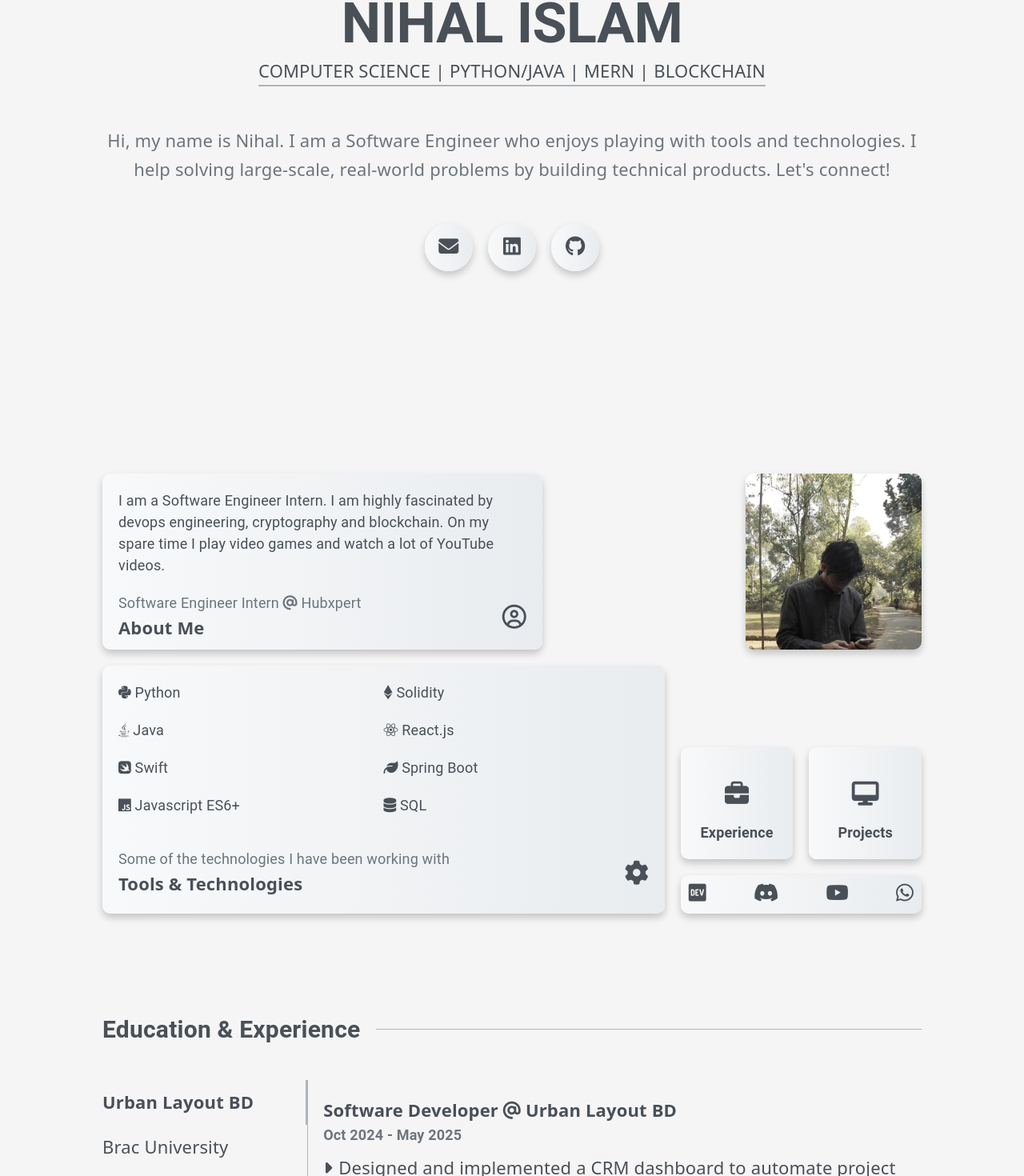
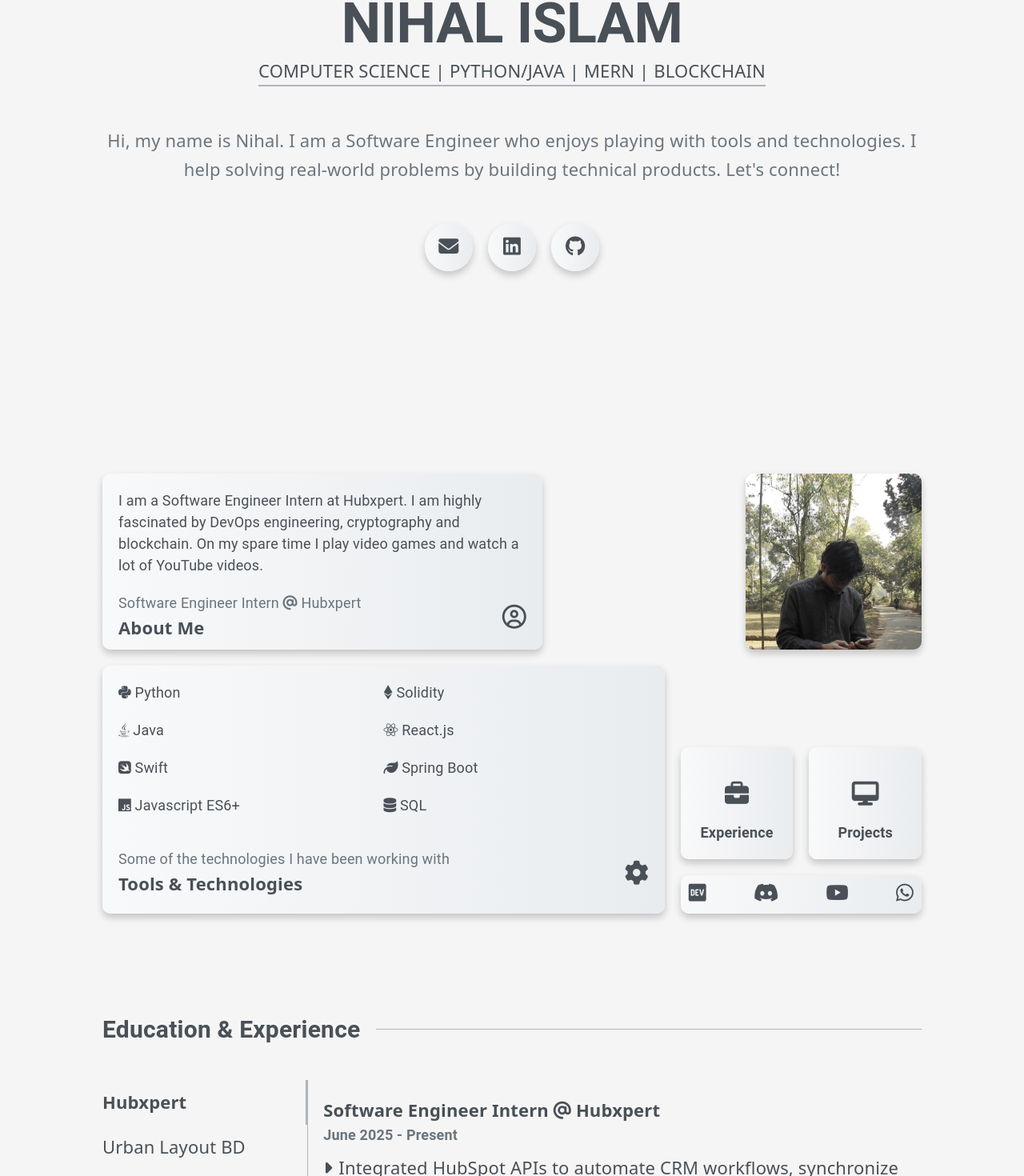
Before and after one commit to nihalislam01/Nihal, a React (Create React App) app: page / in a window 1280 px wide. Shown: the part 258-1728 px from the top of the page at 80% size. Built offline with nearby package versions, Linux system fonts and the light colour scheme.

Commit message:
version2.1: update content

```diff
--- a/src/components/About.js
+++ b/src/components/About.js
@@ -61,7 +61,7 @@ export default function About() {
             <div className="row-one">
                 <motion.div className="about-me-motion" initial="hidden" animate={isInView ? "visible" : "hidden"} variants={bottomSpringUp}>
                     <div className="crate about-me">
-                        <Typography>I am a Software Engineer Intern. I am highly fascinated by devops engineering, cryptography and blockchain. On my spare time I play video games and watch a lot of YouTube videos. </Typography>
+                        <Typography>I am a Software Engineer Intern at Hubxpert. I am highly fascinated by DevOps engineering, cryptography and blockchain. On my spare time I play video games and watch a lot of YouTube videos. </Typography>
 
                         <div className="d-flex justify-content-between align-items-center">
                             <article>
--- a/src/components/Experience.js
+++ b/src/components/Experience.js
@@ -9,8 +9,18 @@ import "../styles/Experience.css";
 
 const experience = [
     {
+        company: "Hubxpert",
+        position: "Software Engineer Intern",
+        duration: "June 2025 - Present",
+        website: "https://www.hubxpert.com",
+        achievements: [
+            "Integrated HubSpot APIs to automate CRM workflows, synchronize customer data, and reduce manual tasks.",
+            "Analyzed client needs during the discovery phase to plan and recommend efficient system architectures and data integration.",
+        ],
+    },
+    {
         company: "Urban Layout BD",
-        position: "Software Developer",
+        position: "Software Support",
         duration: "Oct 2024 - May 2025",
         website: "https://www.urbanlayoutbd.com",
         achievements: [
--- a/src/components/Intro.js
+++ b/src/components/Intro.js
@@ -35,7 +35,7 @@ export default function Intro() {
                 <Typography variant="h6" className="quote">Computer Science | Python/Java | MERN | Blockchain</Typography>
             </motion.article>
             <motion.article initial="hidden" animate={isInView ? "visible" : "hidden"} variants={bottomFadeUp} custom={0.2}>
-                <Typography variant="h6" textAlign="center" color="text.secondary">Hi, my name is Nihal. I am a Software Engineer who enjoys playing with tools and technologies. I help solving large-scale, real-world problems by building technical products. Let's connect!</Typography>
+                <Typography variant="h6" textAlign="center" color="text.secondary">Hi, my name is Nihal. I am a Software Engineer who enjoys playing with tools and technologies. I help solving real-world problems by building technical products. Let's connect!</Typography>
             </motion.article>
             <div className="icons">
                 {
```
